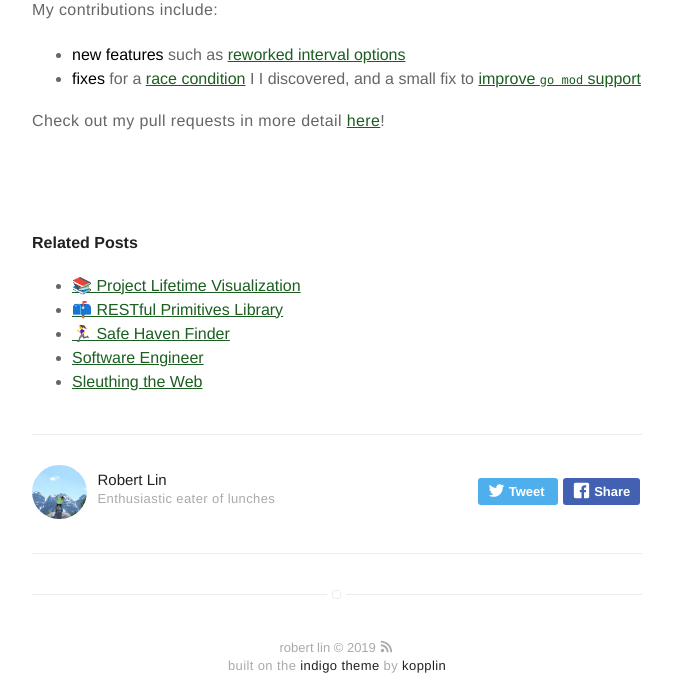
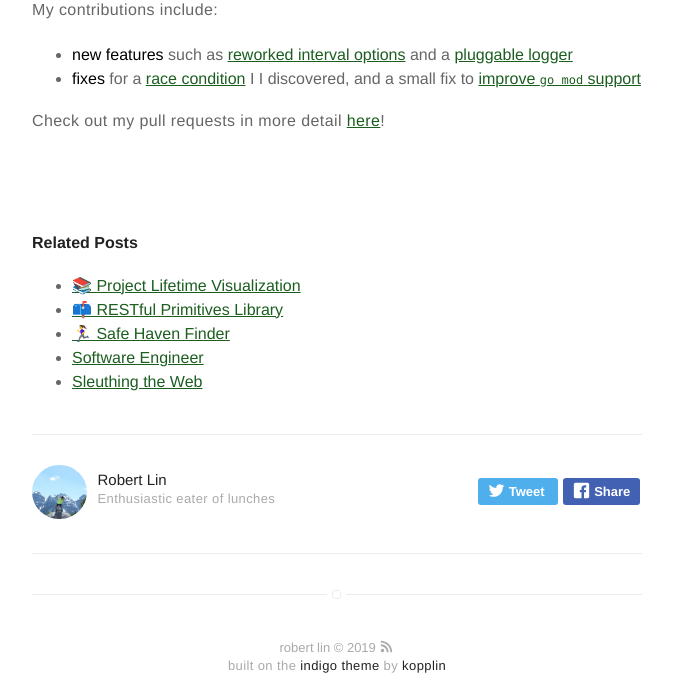
Before and after one commit to bobheadxi/bobheadxi.github.io, a Jekyll site: the page built from _posts/2019-3-19-hercules.md, in a window 1280 px wide and 900 px high, scrolled down 1594 px, cut to the strip 214-900 px from the top of the window. Shown: the whole strip, without its empty margins (303-976 px from the left). Built offline with Jekyll 4.4.1, drawn with Linux system fonts in a browser that asks for light colours; emoji names are drawn with the system emoji font.

Commit message:
Add hercules #262

```diff
--- a/_posts/2019-3-19-hercules.md
+++ b/_posts/2019-3-19-hercules.md
@@ -52,6 +52,7 @@ features upstream!
 My contributions include:
 
 - **new features** such as [reworked interval options](https://github.com/src-d/hercules/pull/245)
+  and a [pluggable logger](https://github.com/src-d/hercules/pull/262)
 - **fixes** for a [race condition](https://github.com/src-d/hercules/pull/232) I
   I discovered, and a small fix to [improve `go mod` support](https://github.com/src-d/hercules/pull/230)
 
```
